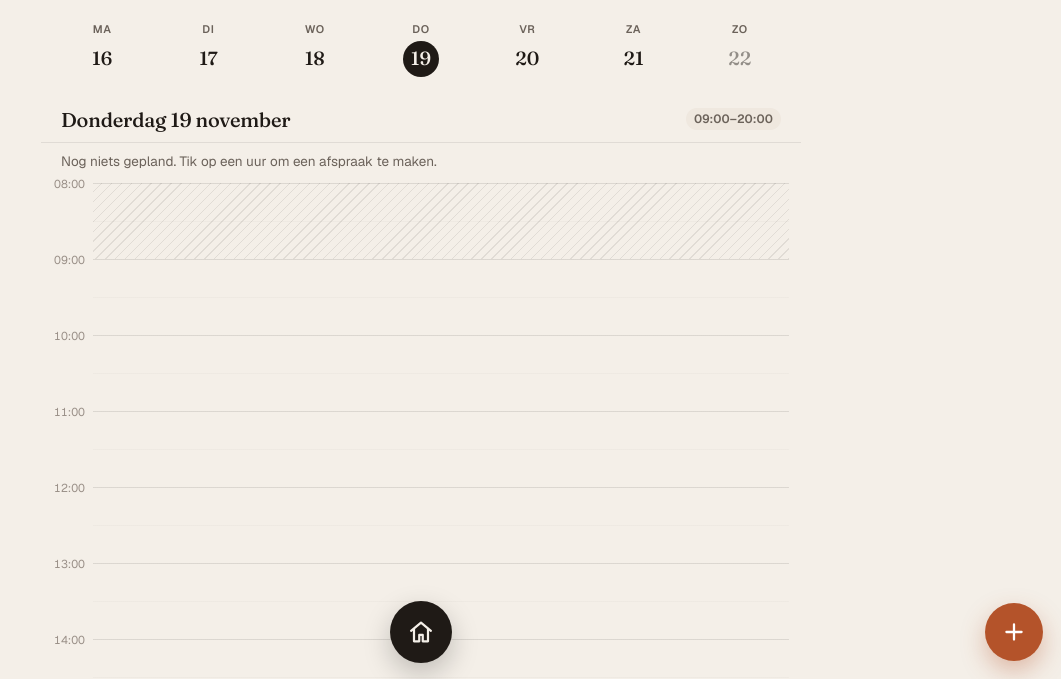
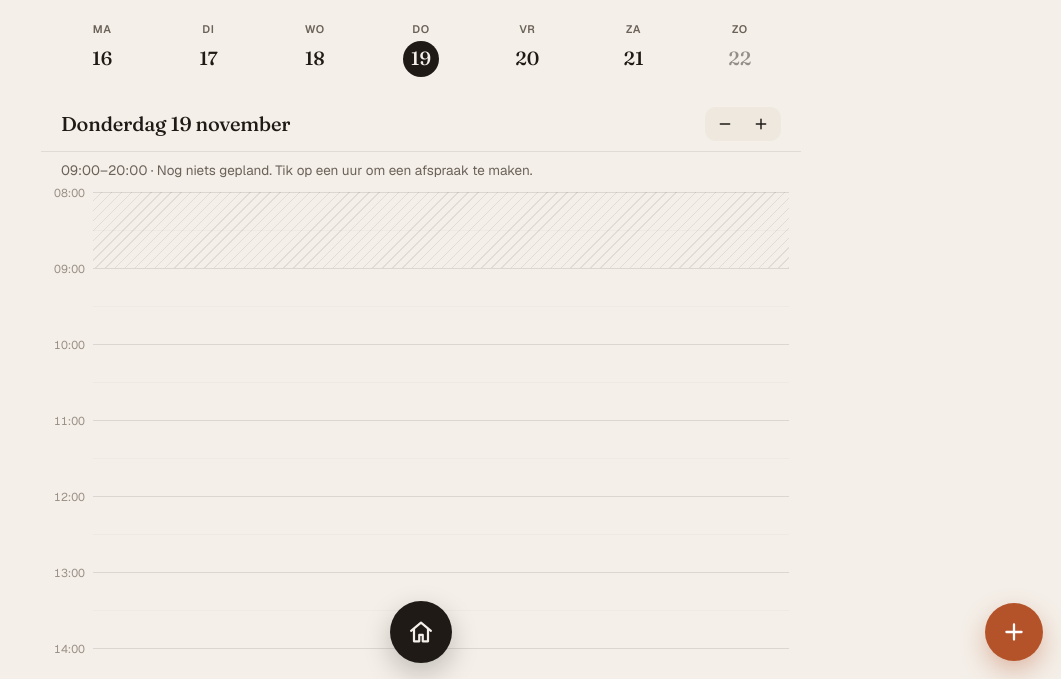
Before and after one commit to BLVJeezy/Kateops, a plain HTML site: page index.html in a window 1280 px wide. Both pictures are taken after a click on the button "Aan de slag". Shown: the part 121-800 px from the top of the page, without its empty margins (219-1280 px from the left). Drawn offline with nearby package versions, Linux system fonts and the light colour scheme.

Commit message:
Zoom the agenda hours: pinch and -/+ buttons
Two-finger pinch or -/+ in the day bar makes the hours taller or shorter
(0.6x to 3x), keeping the time under the fingers in place. The zoom level
is remembered. Opening hours moved into the summary line.

Co-Authored-By: Claude Opus 5.5 <noreply@anthropic.com>
Claude-Session: https://claude.ai/code/session_01EGV5MV4HfcurcE5bowmJHV

```diff
--- a/index.html
+++ b/index.html
@@ -145,8 +145,9 @@ a{color:var(--accent);text-decoration:none}
 .wd.today .n{color:var(--accent)}
 .wd.sel .n{background:var(--ink);color:var(--bg)}
 .wd.closed .n{opacity:.45}
+.zoom{display:flex;background:var(--surface2);border-radius:11px;padding:2px}.zoom button{width:36px;height:30px;border-radius:9px;display:grid;place-items:center;color:var(--ink)}.zoom button:active{background:var(--surface)}.zoom button[disabled]{opacity:.3}.zoom svg.i{width:16px;height:16px;stroke-width:2.2}
 .daybar{display:flex;align-items:center;justify-content:space-between;padding:4px 20px 10px;gap:10px}
-.daybar .dt{font:500 20px var(--f-display);letter-spacing:-.01em}
+.daybar .dt{white-space:nowrap;overflow:hidden;text-overflow:ellipsis;min-width:0;font:500 20px var(--f-display);letter-spacing:-.01em}
 .sumline{color:var(--ink2);font-size:13.5px;padding:0 20px 12px}
 .tl-wrap{touch-action:pan-y}
 .tl{position:relative;margin:0 12px 0 0;display:flex}
@@ -539,7 +540,7 @@ function bindEdgeBack(v){let st=null;const W=()=>v.offsetWidth;const apply=x=>{v
   const end=e=>{if(!st)return;const s0=st;st=null;if(!s0.on)return;const h=s0.hist,a=h[0],z=h[h.length-1];const vel=z[0]-a[0]>0?(z[1]-a[1])/(z[0]-a[0])*1000:0;const cur=z[1]-s0.x;
     if(cur+project(vel)>W()*.4)spring(cur,W(),vel,{response:.3,damping:1},apply,()=>{haptic();back()});else spring(cur,0,vel,{response:.32,damping:1},apply,()=>{v.style.transform='';v.classList.remove('edge-shadow')})};
   v.addEventListener('pointerup',end);v.addEventListener('pointercancel',end)}
-function scrollToNow(v){const oh=dayRange(S.day);const t=S.day===today()?nowMin():oh[0]+60;const y=(t-oh[0])/60*76;requestAnimationFrame(()=>{const tl=$('.tl',v);if(tl)window.scrollTo(0,Math.max(0,tl.getBoundingClientRect().top+window.scrollY+y-320))})}
+function scrollToNow(v){const oh=dayRange(S.day);const t=S.day===today()?nowMin():oh[0]+60;const y=(t-oh[0])/60*HP();requestAnimationFrame(()=>{const tl=$('.tl',v);if(tl)window.scrollTo(0,Math.max(0,tl.getBoundingClientRect().top+window.scrollY+y-320))})}
 let solidState=null,sTick=false;function navSolid(force){const n=$('#main .nav');if(!n)return;const s2=window.scrollY>30;if(force||s2!==solidState){solidState=s2;n.classList.toggle('solid',s2)}}
 window.addEventListener('scroll',()=>{lastScroll=performance.now();if(sTick)return;sTick=true;requestAnimationFrame(()=>{sTick=false;navSolid()})},{passive:true});
 let lockN=0,lockY=0;function lockScroll(){if(lockN++===0){lockY=window.scrollY;document.body.style.top=(-lockY)+'px';document.body.classList.add('locked')}}
@@ -569,12 +570,13 @@ function viewAgenda(){const st=ST();const ws=weekStart(S.day);const team=st.team
   return nav({title:fmtDay(S.day),right:`<button class="btn ghost sm" data-a="today">Vandaag</button>`})+
   `<div class="lt"><div><h1>${title}</h1><div class="sub">${esc(st.salon)}</div></div><div class="flex"><button class="icon-btn" data-a="week" data-k="-1" aria-label="Vorige week">${ic('left')}</button><button class="icon-btn" data-a="week" data-k="1" aria-label="Volgende week">${ic('right')}</button></div></div>
   <div class="sticky-wk"><div class="week" id="weekStrip">${week}</div>${staffChips}
-  <div class="daybar"><div class="dt">${fmtDay(S.day)[0].toUpperCase()+fmtDay(S.day).slice(1)}</div>${oh?`<span class="badge">${toT(oh[0])}–${toT(oh[1])}</span>`:'<span class="badge rose">Gesloten</span>'}</div>
-  </div><div class="sumline" style="padding-top:10px">${real.length?`${real.length} afspra${real.length===1?'ak':'ken'} · ${eur0(expected)} verwacht${gap}`:(oh?'Nog niets gepland. Tik op een uur om een afspraak te maken.':'Je salon is gesloten op deze dag.')}</div>
+  <div class="daybar"><div class="dt">${fmtDay(S.day)[0].toUpperCase()+fmtDay(S.day).slice(1)}</div><div class="flex" style="gap:6px;flex:none">${oh?'':'<span class="badge rose">Gesloten</span>'}<div class="zoom" role="group" aria-label="Zoom"><button data-a="zoom" data-k="-1" aria-label="Uitzoomen" ${(S.zoom||1)<=ZMIN?'disabled':''}>${ic('minus')}</button><button data-a="zoom" data-k="1" aria-label="Inzoomen" ${(S.zoom||1)>=ZMAX?'disabled':''}>${ic('plus')}</button></div></div></div>
+  </div><div class="sumline" style="padding-top:10px">${oh?toT(oh[0])+'–'+toT(oh[1])+' · ':''}${real.length?`${real.length} afspra${real.length===1?'ak':'ken'} · ${eur0(expected)} verwacht${gap}`:(oh?'Nog niets gepland. Tik op een uur om een afspraak te maken.':'Je salon is gesloten op deze dag.')}</div>
   <div class="tl-wrap" id="tlWrap">${timeline(appts)}</div>`}
 let RS=null,suppressClick=0;
-function layoutAppt(a,segs,s){const H=76;const out=[];const st=toMin(a.start);const o=segOffsets(segs);segs.forEach((g,i)=>{const t=st+o[i];out.push({k:'s',i,top:(t-s)/60*H,h:Math.max(g.dur/60*H-2,20),t0:t,t1:t+g.dur});if(g.proc>0)out.push({k:'p',i,top:(t+g.dur-s)/60*H,h:Math.max(g.proc/60*H-2,14),t0:t+g.dur,t1:t+g.dur+g.proc})});return out}
-function timeline(appts){const[s,e]=dayRange(S.day);const H=76;const hours=[];for(let t=s;t<=e;t+=60)hours.push(`<div style="top:${(t-s)/60*H}px">${toT(t)}</div>`);const height=(e-s)/60*H;const team=ST().team||[];
+const HP=()=>Math.round(76*(S.zoom||1));
+function layoutAppt(a,segs,s){const H=HP();const out=[];const st=toMin(a.start);const o=segOffsets(segs);segs.forEach((g,i)=>{const t=st+o[i];out.push({k:'s',i,top:(t-s)/60*H,h:Math.max(g.dur/60*H-2,20),t0:t,t1:t+g.dur});if(g.proc>0)out.push({k:'p',i,top:(t+g.dur-s)/60*H,h:Math.max(g.proc/60*H-2,14),t0:t+g.dur,t1:t+g.dur+g.proc})});return out}
+function timeline(appts){const[s,e]=dayRange(S.day);const H=HP();const hours=[];for(let t=s;t<=e;t+=60)hours.push(`<div style="top:${(t-s)/60*H}px">${toT(t)}</div>`);const height=(e-s)/60*H;const team=ST().team||[];
   const cols=(S.staffFilter==='all'&&team.length>1)?team.map(t=>t.id):[S.staffFilter==='all'?'me':S.staffFilter];const oh=openHours(S.day);
   const colHtml=cols.map(cid=>{const list=appts.filter(a=>(a.staffId||'me')===cid||(cols.length===1&&S.staffFilter==='all')).sort((a,b)=>toMin(a.start)-toMin(b.start));
     const ov=(A,B)=>A.some(([x,y])=>B.some(([p,q])=>x<q&&p<y));const busy={};list.forEach(a=>busy[a.id]=busyOf(a));
@@ -589,9 +591,22 @@ function timeline(appts){const[s,e]=dayRange(S.day);const H=76;const hours=[];fo
     const closed=oh?`${oh[0]>s?`<div class="closedz" style="top:0;height:${(oh[0]-s)/60*H}px"></div>`:''}${oh[1]<e?`<div class="closedz" style="top:${(oh[1]-s)/60*H}px;bottom:0"></div>`:''}`:`<div class="closedz" style="inset:0"></div>`;
     const tn=team.find(t=>t.id===cid);return`<div class="col" data-col="${cid}" style="height:${height}px">${cols.length>1?`<div class="col-h" style="position:absolute;top:-24px;left:0;right:0">${esc(tn?.name||'')}</div>`:''}<div class="grid"></div>${closed}<div class="ghost-slot" id="ghost-${cid}"></div>${blocks}</div>`}).join('');
   const nowL=S.day===today()&&nowMin()>=s&&nowMin()<=e?`<div class="now" style="top:${(nowMin()-s)/60*H}px"></div>`:'';
-  return`<div class="tl" style="${cols.length>1?'margin-top:24px':''}"><div class="hours" style="height:${height}px">${hours.join('')}</div><div class="cols" id="tlCols" data-s="${s}" style="height:${height}px">${nowL}${colHtml}</div></div><div style="height:40px"></div>`}
+  return`<div class="tl" style="--hour:${H}px;${cols.length>1?'margin-top:24px':''}"><div class="hours" style="height:${height}px">${hours.join('')}</div><div class="cols" id="tlCols" data-s="${s}" style="height:${height}px">${nowL}${colHtml}</div></div><div style="height:40px"></div>`}
 let MVG=null;
-function bindMove(cols){const s=+cols.dataset.s;const H=76;let lp=null;
+const ZMIN=.6,ZMAX=3,ZSTEPS=[.6,.8,1,1.3,1.7,2.2,3];let PINCH=null;
+try{const z=+localStorage.getItem('kitoko-zoom');if(z>=ZMIN&&z<=ZMAX)S.zoom=z}catch(e){}
+function setZoom(z,focusY){z=Math.max(ZMIN,Math.min(ZMAX,Math.round(z*100)/100));const cols=$('#tlCols');const fy=focusY!=null?focusY:innerHeight/2;let minAt=null,s=0;
+  if(cols){s=+cols.dataset.s;const r=cols.getBoundingClientRect();minAt=s+(fy-r.top)/HP()*60}
+  S.zoom=z;try{localStorage.setItem('kitoko-zoom',String(z))}catch(e){}doRender();const c2=$('#tlCols');if(c2&&minAt!=null){const r2=c2.getBoundingClientRect();window.scrollBy(0,r2.top+(minAt-s)/60*HP()-fy)}}
+function bindPinch(wrap){const dist=t=>Math.hypot(t[0].clientX-t[1].clientX,t[0].clientY-t[1].clientY);
+  wrap.addEventListener('touchstart',e=>{if(e.touches.length===2&&!MVG&&!RS){const el=$('.tl',wrap);const y=(e.touches[0].clientY+e.touches[1].clientY)/2;PINCH={d0:dist(e.touches),z0:S.zoom||1,y,el,k:1};el.style.transformOrigin=`50% ${y-el.getBoundingClientRect().top}px`;el.style.willChange='transform'}},{passive:true});
+  wrap.addEventListener('touchmove',e=>{if(!PINCH||e.touches.length!==2)return;e.preventDefault();const P=PINCH;P.k=Math.max(ZMIN/P.z0,Math.min(ZMAX/P.z0,dist(e.touches)/P.d0));P.el.style.transform=`scaleY(${P.k})`},{passive:false});
+  const end=()=>{if(!PINCH)return;const p=PINCH;PINCH=null;p.el.style.transform='';p.el.style.willChange='';suppressClick=Date.now();if(Math.abs(p.k-1)>.04){haptic(6);setZoom(p.z0*p.k,p.y)}};
+  wrap.addEventListener('touchend',e=>{if(e.touches.length<2)end()});wrap.addEventListener('touchcancel',end);
+  ['gesturestart','gesturechange'].forEach(n=>wrap.addEventListener(n,e=>e.preventDefault(),{passive:false}));
+  wrap.addEventListener('wheel',e=>{if(!e.ctrlKey)return;e.preventDefault();setZoom((S.zoom||1)*(e.deltaY<0?1.08:.93),e.clientY)},{passive:false})}
+
+function bindMove(cols){const s=+cols.dataset.s;const H=HP();let lp=null;
   const endMin=()=>{const r=dayRange(S.day);return r[1]};
   const start=(x,y,target)=>{if(RS||MVG)return;const blk=target.closest('.ap[data-k="s"]');if(!blk||target.closest('.rz'))return;const a=get('appts',blk.dataset.id);if(!a||a.status==='betaald')return;
     lp={x,y,a,blk,t:setTimeout(()=>lift(y),380)}};
@@ -613,7 +628,7 @@ function bindMove(cols){const s=+cols.dataset.s;const H=76;let lp=null;
     const nstart=toT(M.cur);const segs=a.type==='blok'?null:segsOf(a);
     const asked=saveWithSeries(a,{start:nstart},'Verplaatst naar '+nstart);haptic(10);if(asked)return;const cf=conflicts(a.date,nstart,M.total,a.staffId,a.id,segs);
     toast(`${a.type==='blok'?'Blok':apptName(a)} verplaatst naar ${nstart}`+(cf.length?` · overlapt met ${apptName(cf[0])}`:''))};
-  cols.addEventListener('touchstart',e=>{if(e.touches.length!==1)return;const t=e.touches[0];start(t.clientX,t.clientY,e.target)},{passive:true});
+  cols.addEventListener('touchstart',e=>{if(e.touches.length!==1){if(lp){clearTimeout(lp.t);lp=null}return}const t=e.touches[0];start(t.clientX,t.clientY,e.target)},{passive:true});
   cols.addEventListener('touchmove',e=>{const t=e.touches[0];if(MVG){e.preventDefault()}move(t.clientY)},{passive:false});
   cols.addEventListener('touchend',end);cols.addEventListener('touchcancel',end);
   cols.addEventListener('contextmenu',e=>{if(e.target.closest('.ap'))e.preventDefault()});
@@ -624,7 +639,7 @@ function bindResize(cols){const s=+cols.dataset.s;cols.addEventListener('pointer
   try{h.setPointerCapture(e.pointerId)}catch(_){}RS={id:a.id};blk.classList.add('resizing');const tip=document.createElement('div');tip.className='rz-tip';blk.appendChild(tip);
   const els=$$(`.ap[data-id="${a.id}"]`,cols);const relayout=()=>{const L=layoutAppt(a,normSegs(segs).segs,s);els.forEach(el=>{const B=L.find(x=>x.k===el.dataset.k&&x.i===+el.dataset.i);if(!B){el.style.display='none';return}el.style.display='';el.style.top=B.top+'px';el.style.height=B.h+'px'});const tm=$('.tm',els.find(x=>x.dataset.k==='s'&&x.dataset.i==='0'));if(tm)tm.textContent=a.start+'–'+toT(toMin(a.start)+segsTotal(normSegs(segs).segs))};
   const setTip=()=>{const o=segOffsets(segs);let t=toMin(a.start)+o[i]+segs[i].dur+(kind==='p'?(segs[i].proc||0):0);tip.textContent=`tot ${toT(t)} · ${kind==='p'?'inwerk ':''}${last} min`};setTip();haptic(6);
-  const mv=ev=>{const d=Math.round((ev.clientY-y0)/76*60/step)*step;const nv=Math.max(kind==='s'?5:0,orig+d);if(nv===last)return;last=nv;if(kind==='s')segs[i].dur=nv;else segs[i].proc=nv;haptic(3);relayout();setTip()};
+  const mv=ev=>{const d=Math.round((ev.clientY-y0)/HP()*60/step)*step;const nv=Math.max(kind==='s'?5:0,orig+d);if(nv===last)return;last=nv;if(kind==='s')segs[i].dur=nv;else segs[i].proc=nv;haptic(3);relayout();setTip()};
   const up=()=>{h.removeEventListener('pointermove',mv);h.removeEventListener('pointerup',up);h.removeEventListener('pointercancel',up);RS=null;suppressClick=Date.now();blk.classList.remove('resizing');tip.remove();
     if(last===orig){render(true);return}{const n=normSegs(segs).segs;segs.length=0;segs.push(...n)}const total=segsTotal(segs);
     if(isBlok)saveWithSeries(a,{dur:total},'Duur aangepast');else{const sv=get('services',segs[i].sid);if(saveWithSeries(a,{segs:clone(segs),dur:total,serviceIds:segs.map(x=>x.sid).filter(Boolean)},(kind==='p'?'Inwerktijd':(sv?sv.name:'Duur'))+' aangepast naar '+last+' min'))return;const cf=conflicts(a.date,a.start,total,a.staffId,a.id,isBlok?null:segs);toast((kind==='p'?'Inwerktijd ':(sv?sv.name+' ':''))+last+' min'+(cf.length?' · overlapt met '+apptName(cf[0]):''))}};
@@ -632,14 +647,14 @@ function bindResize(cols){const s=+cols.dataset.s;cols.addEventListener('pointer
 
 function bindAgendaGestures(v){const wrap=$('#tlWrap',v),cols=$('#tlCols',v),strip=$('#weekStrip',v);if(!wrap)return;
   // tap empty slot
-  cols.addEventListener('click',e=>{if(e.target.closest('.ap'))return;if(performance.now()-lastScroll<350)return;const col=e.target.closest('.col');if(!col)return;const r=col.getBoundingClientRect();const s=+cols.dataset.s;const step=ST().slot||15;const m=s+Math.floor((e.clientY-r.top)/76*60/step)*step;const g=$('#ghost-'+col.dataset.col);if(g){g.style.top=((m-s)/60*76)+'px';g.style.height=(45/60*76-2)+'px';g.textContent=toT(m);g.style.opacity='1';setTimeout(()=>g.style.opacity='0',650)}apptSheet({date:S.day,start:toT(m),staffId:col.dataset.col==='me'||!col.dataset.col?'me':col.dataset.col})});
+  cols.addEventListener('click',e=>{if(e.target.closest('.ap'))return;if(performance.now()-lastScroll<350)return;const col=e.target.closest('.col');if(!col)return;const r=col.getBoundingClientRect();const s=+cols.dataset.s;const step=ST().slot||15;const m=s+Math.floor((e.clientY-r.top)/HP()*60/step)*step;const g=$('#ghost-'+col.dataset.col);if(g){g.style.top=((m-s)/60*HP())+'px';g.style.height=(45/60*HP()-2)+'px';g.textContent=toT(m);g.style.opacity='1';setTimeout(()=>g.style.opacity='0',650)}apptSheet({date:S.day,start:toT(m),staffId:col.dataset.col==='me'||!col.dataset.col?'me':col.dataset.col})});
   // horizontal swipe to change day / week
-  const sw=(el,unit)=>{let st=null;el.addEventListener('pointerdown',e=>{if(e.pointerType==='mouse'||e.target.closest('.rz')||RS||MVG)return;st={x:e.clientX,y:e.clientY,t:e.timeStamp,lock:null}},{passive:true});
+  const sw=(el,unit)=>{let st=null,ptrs=0;const dn=()=>{ptrs=Math.max(0,ptrs-1)};el.addEventListener('pointerup',dn);el.addEventListener('pointercancel',dn);el.addEventListener('pointerdown',e=>{ptrs++;if(ptrs>1||PINCH){st=null;el.style.transform='';el.style.opacity='';return}if(e.pointerType==='mouse'||e.target.closest('.rz')||RS||MVG)return;st={x:e.clientX,y:e.clientY,t:e.timeStamp,lock:null}},{passive:true});
     el.addEventListener('pointermove',e=>{if(!st)return;if(MVG||RS){st=null;el.style.transform='';el.style.opacity='';return}const dx=e.clientX-st.x,dy=e.clientY-st.y;if(!st.lock&&(Math.abs(dx)>10||Math.abs(dy)>10))st.lock=Math.abs(dx)>Math.abs(dy)*1.2?'x':'y';if(st.lock==='x'){el.style.transform=`translateX(${dx*.6}px)`;el.style.opacity=String(1-Math.min(.5,Math.abs(dx)/600))}},{passive:true});
     const end=e=>{if(!st)return;const dx=e.clientX-st.x,dt=Math.max(1,e.timeStamp-st.t),vel=dx/dt;const lock=st.lock;st=null;if(lock!=='x'){el.style.transform='';return}
       if(Math.abs(dx)>70||Math.abs(vel)>.45){const dir=dx<0?1:-1;el.style.transition='transform .18s ease-in,opacity .18s';el.style.transform=`translateX(${-dir*120}px)`;el.style.opacity='0';setTimeout(()=>{S.dayDir=dir;haptic();S.day=addDays(S.day,dir*unit);render()},140)}else{el.style.transition='transform .3s cubic-bezier(.2,.9,.3,1),opacity .3s';el.style.transform='';el.style.opacity='';setTimeout(()=>el.style.transition='',320)}};
     el.addEventListener('pointerup',end);el.addEventListener('pointercancel',()=>{st=null;el.style.transform='';el.style.opacity=''})};
-  sw(wrap,1);sw(strip,7);bindResize(cols);bindMove(cols)}
+  sw(wrap,1);sw(strip,7);bindResize(cols);bindMove(cols);bindPinch(wrap)}
 
 /* appointment sheets */
 function detailPlan(a){const segs=segsOf(a);const many=segs.length>1&&a.status!=='betaald';const OF=segOffsets(segs);let t;return segs.map((g,i)=>{const sv=get('services',g.sid);t=toMin(a.start)+OF[i];const t0=t;t+=g.dur;
@@ -1092,7 +1107,7 @@ document.addEventListener('click',e=>{const el=e.target.closest('[data-a]');if(!
   switch(a){
   case'launcher':openLauncher();break;
   case'tab':if(S.route.tab===k&&!S.route.stack.length){window.scrollTo({top:0,behavior:'smooth'})}else go(k);break;
-  case'back':back();break;case'today':S.day=today();render();break;case'pickDay':S.day=el.dataset.d;render();break;case'week':S.day=addDays(S.day,7*k);render();break;case'staff':S.staffFilter=k;render();break;
+  case'back':back();break;case'today':S.day=today();render();break;case'zoom':{const cur=S.zoom||1;const n=+k>0?ZSTEPS.find(z=>z>cur+.01):[...ZSTEPS].reverse().find(z=>z<cur-.01);if(n){haptic(4);setZoom(n)}break}case'pickDay':S.day=el.dataset.d;render();break;case'week':S.day=addDays(S.day,7*k);render();break;case'staff':S.staffFilter=k;render();break;
   case'newAppt':apptSheet({date:S.day,start:S.day===today()?toT(Math.ceil(nowMin()/15)*15):(openHours(S.day)?toT(openHours(S.day)[0]):'10:00')});break;
   case'openAppt':apptDetail(id);break;case'client':S.clientTab='overzicht';if(S.route.tab!=='klanten'&&!S.route.stack.length){S.route.tab='klanten'}push('client',id);break;
   case'newClient':clientSheet();break;case'editClient':clientSheet(get('clients',id));break;case'ctab':S.clientTab=k;render();break;case'cfilter':S.clientFilter=k;S.clientLimit=150;scrollMem['klanten/']=0;render(true);break;
```
Also changed, not shown: 1 other file.
